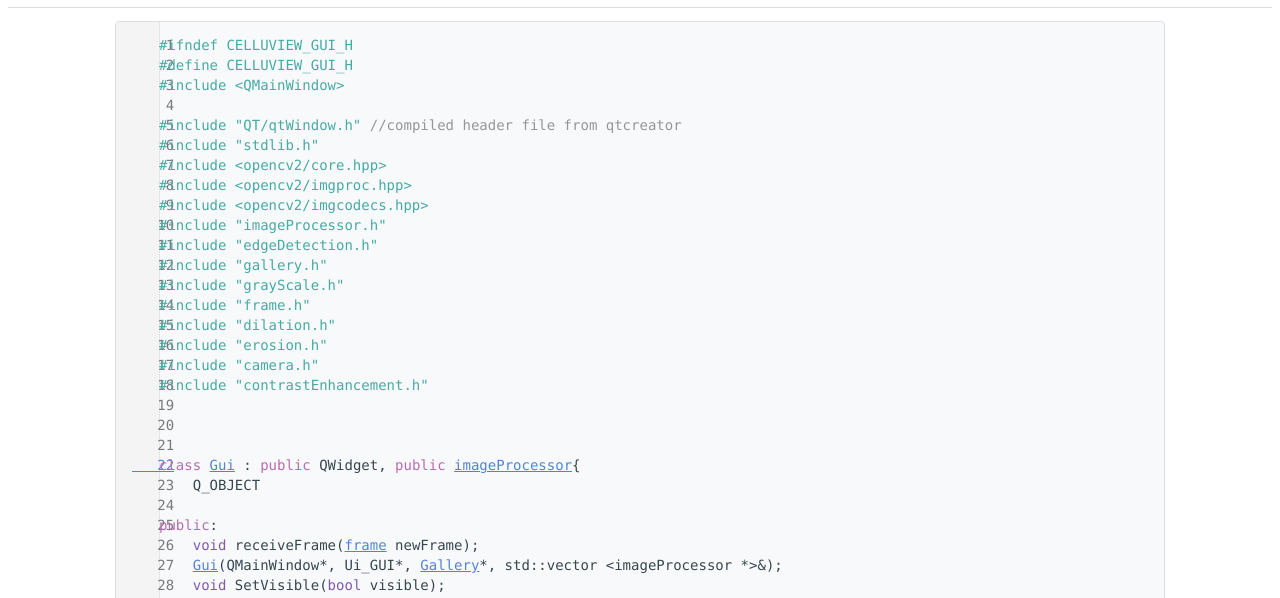
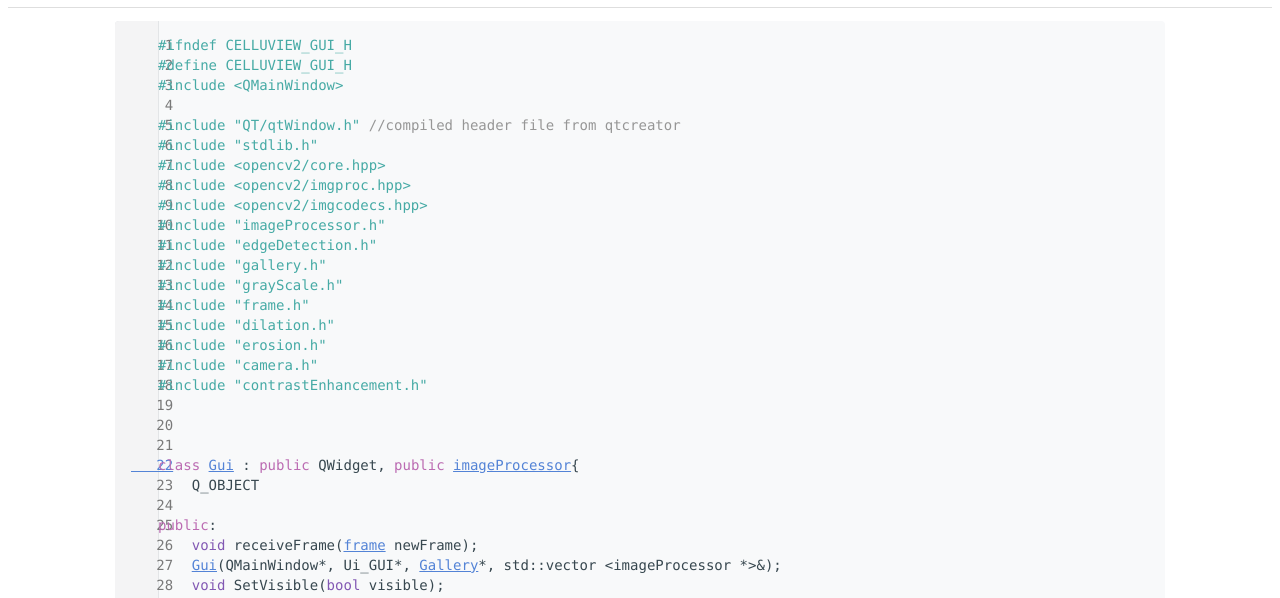
Before and after one commit to adamvallance/cellUview, a plain HTML site: page docs/html/gui_8h_source.html in a window 1280 px wide. Shown: the part 202-800 px from the top of the page. Drawn offline with Linux system fonts and the light colour scheme.

Commit message:
updates to css

```diff
--- a/custom.css
+++ b/custom.css
@@ -1201,7 +1201,8 @@ div.toc li a.aboveActive {
 
 code, div.fragment, pre.fragment {
     border-radius: var(--border-radius-small);
-    border: 1px solid var(--separator-color);
+    /* border: 1px solid var(--separator-color); */
+    border: none;
     overflow: hidden;
 }
 
@@ -1214,7 +1215,8 @@ code {
 
 div.fragment, pre.fragment {
     margin: var(--spacing-medium) 0;
-    padding: calc(var(--spacing-large) - (var(--spacing-large) / 6)) var(--spacing-large);
+    /* padding: calc(var(--spacing-large) - (var(--spacing-large) / 6)) var(--spacing-large); */
+    padding: 14px 16px;
     background: var(--fragment-background);
     color: var(--fragment-foreground);
     overflow-x: auto;
--- a/docs/html/custom.css
+++ b/docs/html/custom.css
@@ -1201,7 +1201,8 @@ div.toc li a.aboveActive {
 
 code, div.fragment, pre.fragment {
     border-radius: var(--border-radius-small);
-    border: 1px solid var(--separator-color);
+    /* border: 1px solid var(--separator-color); */
+    border: none;
     overflow: hidden;
 }
 
@@ -1214,7 +1215,8 @@ code {
 
 div.fragment, pre.fragment {
     margin: var(--spacing-medium) 0;
-    padding: calc(var(--spacing-large) - (var(--spacing-large) / 6)) var(--spacing-large);
+    /* padding: calc(var(--spacing-large) - (var(--spacing-large) / 6)) var(--spacing-large); */
+    padding: 14px 16px;
     background: var(--fragment-background);
     color: var(--fragment-foreground);
     overflow-x: auto;
```
Also changed, not shown: 1 other file.
